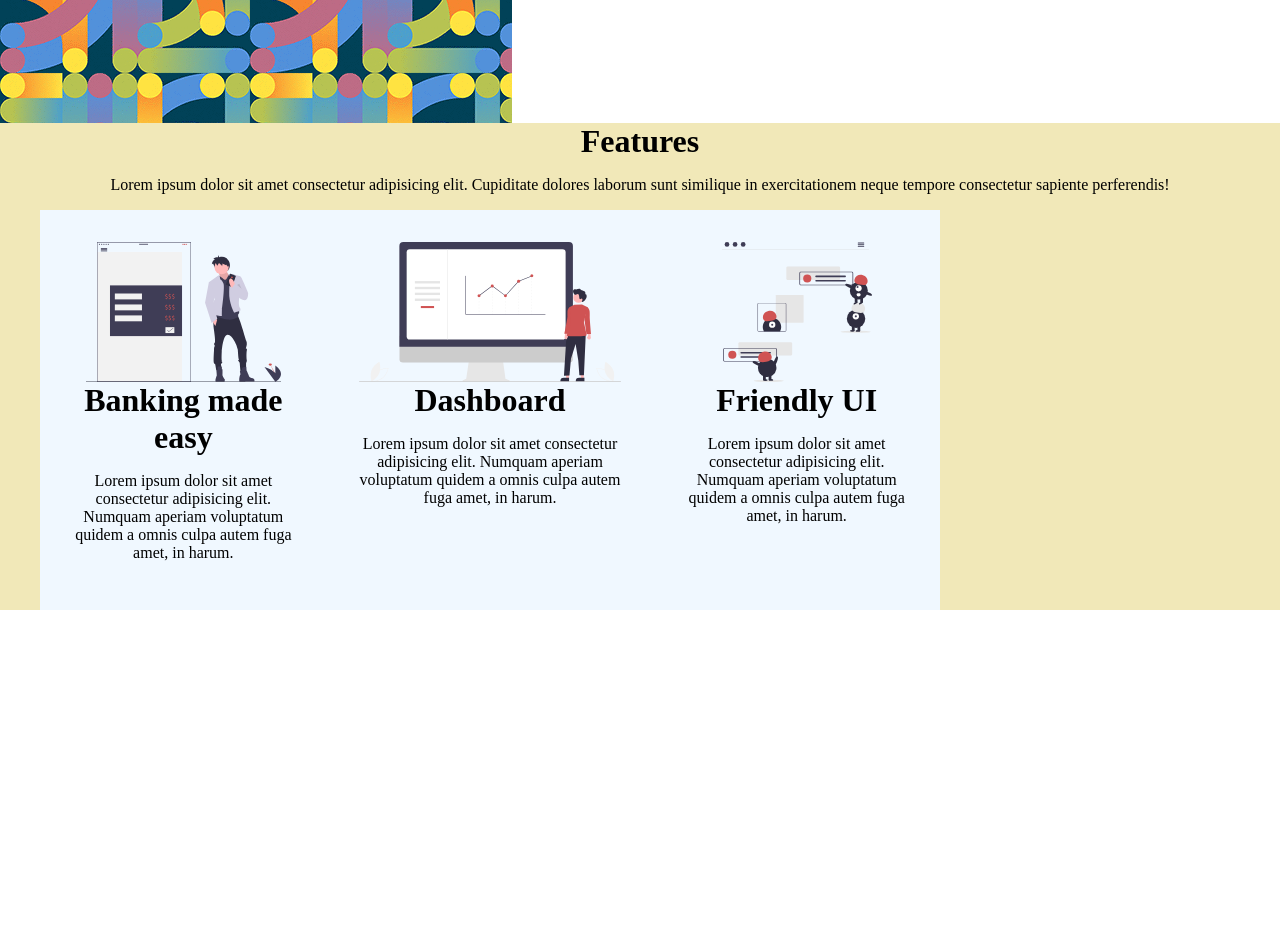
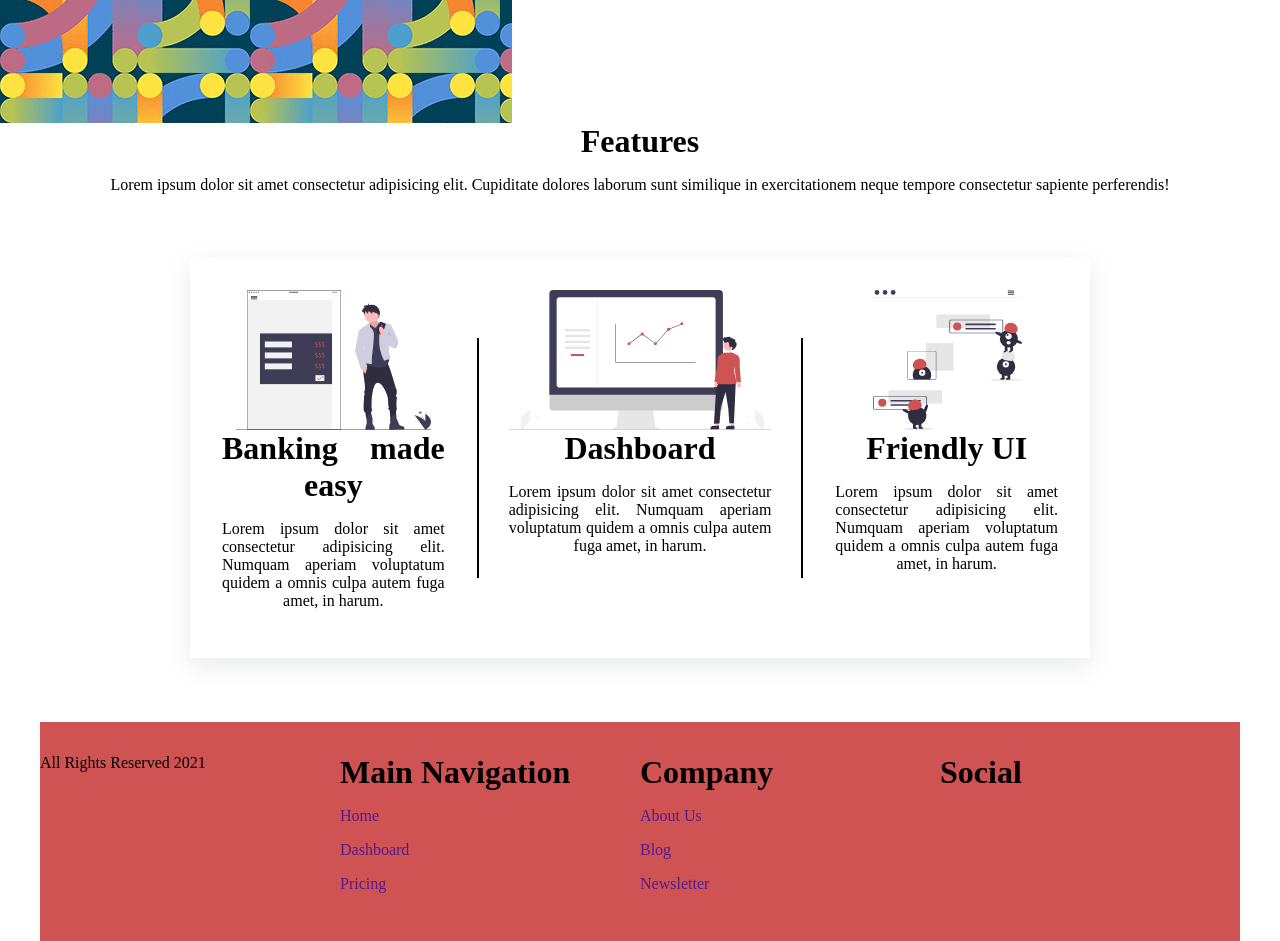
Before and after one commit to neintanuki/avion-banking-app, a React (Create React App) app: page / in a window 1280 px wide. Shown: the part 1540-2481 px from the top of the page. Before the commit the page ends 2150 px from the top, so only its background shows below. Built offline with nearby package versions, Linux system fonts and the light colour scheme.

Commit message:
added footer and added box-shadow on feature-list

```diff
--- a/src/index.css
+++ b/src/index.css
@@ -4,6 +4,10 @@
 
 body {
     margin: 0;
+}
+
+a {
+    text-decoration: none;
 }
 
 .form-control {
--- a/src/pages/Home.js
+++ b/src/pages/Home.js
@@ -82,6 +82,35 @@ export default function Home() {
 
                 </div>
             </section>
+
+            <footer>
+                <div className="container">
+
+                    <div className="copyright">
+                        {/* logo */}
+                        <span className="copyright-text">All Rights Reserved 2021</span>
+                    </div>
+
+                    <div className="footer-links">
+                        <h1 className="title">Main Navigation</h1>
+                        <a href="">Home</a>
+                        <a href="">Dashboard</a>
+                        <a href="">Pricing</a>
+                    </div>
+
+                    <div className="footer-links">
+                        <h1 className="title">Company</h1>
+                        <a href="">About Us</a>
+                        <a href="">Blog</a>
+                        <a href="">Newsletter</a>
+                    </div>
+
+                    <div className="social-links">
+                        <h1 className="title">Social</h1>
+
+                    </div>
+                </div>
+            </footer>
         </main>
     )
 }
--- a/src/pages/styles/Home.css
+++ b/src/pages/styles/Home.css
@@ -30,7 +30,6 @@ nav {
 nav a {
     /* display: inline-block; */
     margin: 0 1rem;
-    text-decoration: none;
     color: #111111;
 }
 
@@ -75,14 +74,16 @@ section .right-side {
 
 #features {
     text-align: center;
-    background-color: #F1E8B8;
 }
 
 #features .feature {
+    position: relative;
     display: flex;
     flex-direction: column;
     flex: 1;
     padding: 2rem;
+    text-align: justify;
+    text-align-last: center;
     /* background: #F1E8B8; */
 }
 
@@ -96,8 +97,28 @@ section .right-side {
 
 #features .feature-list {
     max-width: 900px;
+    margin: 4rem auto;
     display: flex;
-    background-color: aliceblue;
+    box-shadow: rgba(149, 157, 165, 0.2) 0px 8px 24px;
+}
+
+#features .feature:nth-child(2)::before,
+#features .feature:nth-child(2)::after {
+    content: '';
+    position: absolute;
+    top: 50%;
+    transform: translateY(-50%);
+    width: 2px;
+    height: 60%;
+    background: black;
+}
+
+#features .feature:nth-child(2)::before {
+    left: 0;
+}
+
+#features .feature:nth-child(2)::after {
+    right: 0;
 }
 
 #features img {
@@ -105,3 +126,19 @@ section .right-side {
     height: 100%;
     margin: auto;
 }
+
+footer .container {
+    display: grid;
+    grid-template-columns: repeat(4, 1fr);
+    background-color: #d05353;
+    padding: 2rem 0;
+}
+/*
+footer div {
+    background: red;
+} */
+
+footer a {
+    display: block;
+    margin: 1rem 0;
+}
```
